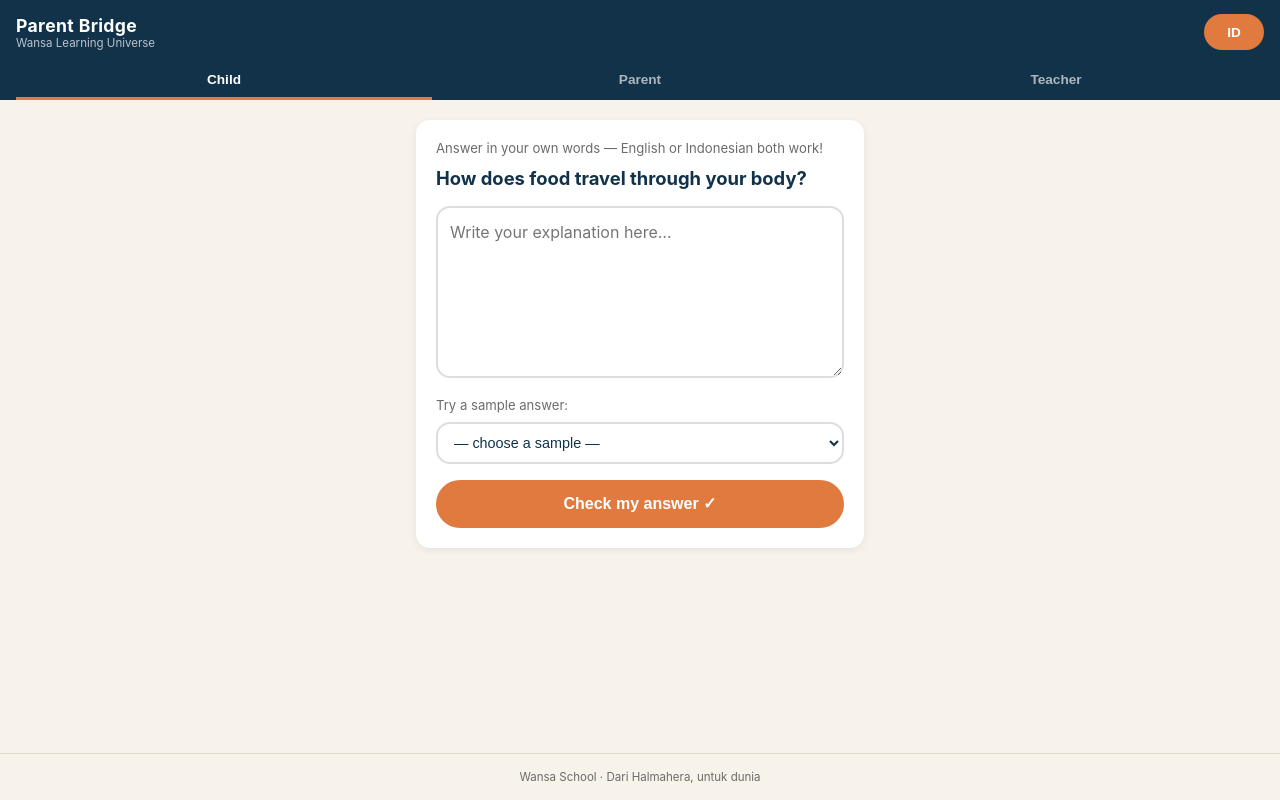
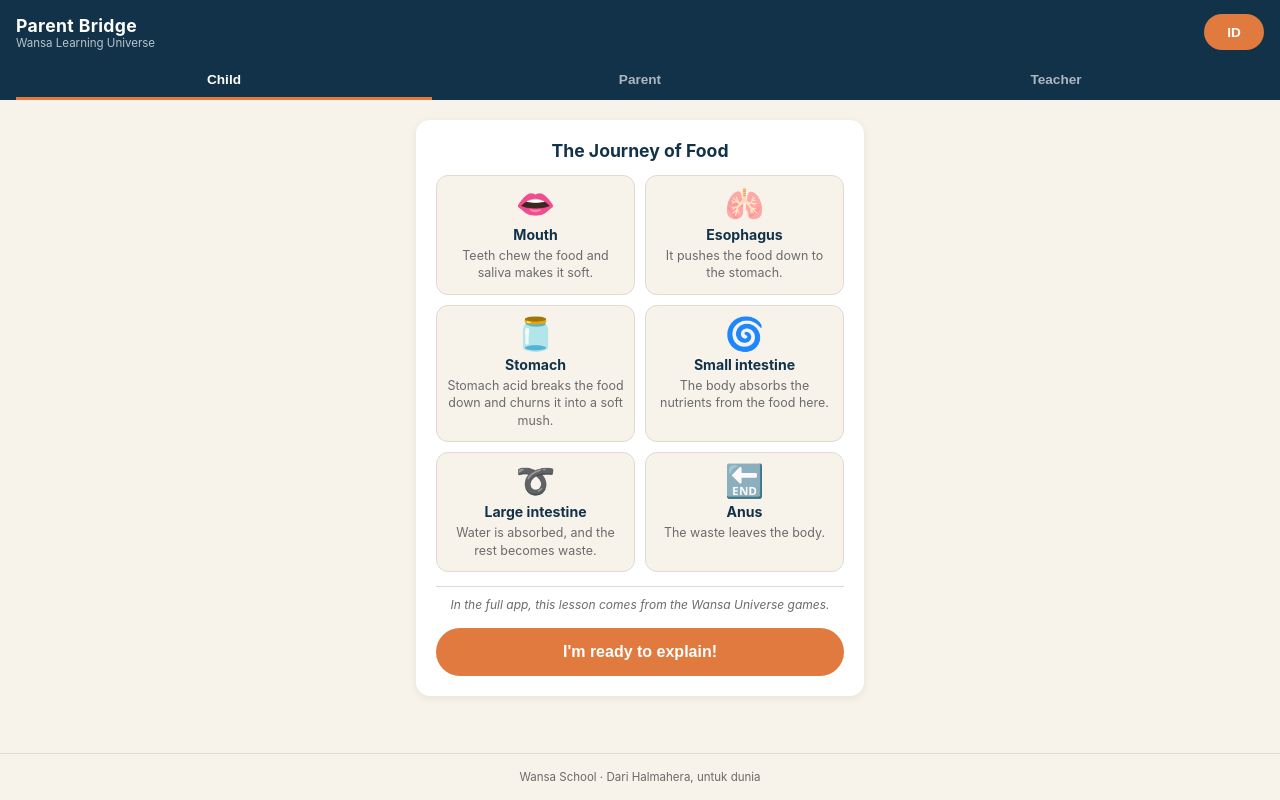
Before and after one commit to adywansa86-gif/parent-bridge, a plain HTML site: page index.html in a window 1280 px wide. Drawn offline with Linux system fonts and the light colour scheme.

Commit message:
Add Learn step to Child tab: lesson panel with 6 organ cards, ready button, read-again button

```diff
--- a/app.js
+++ b/app.js
@@ -15,7 +15,21 @@ const LANG = {
     tabTeacher: 'Teacher',
     langBtn:    'ID',
 
-    // Child view
+    // Child view — lesson
+    lessonTitle:   'The Journey of Food',
+    lessonNote:    'In the full app, this lesson comes from the Wansa Universe games.',
+    readyBtn:      "I'm ready to explain!",
+    readAgainBtn:  'Read the lesson again',
+    lessonCards: [
+      { emoji: '👄', organ: 'Mouth',            fact: 'Teeth chew the food and saliva makes it soft.' },
+      { emoji: '🫁', organ: 'Esophagus',        fact: 'It pushes the food down to the stomach.' },
+      { emoji: '🫙', organ: 'Stomach',          fact: 'Stomach acid breaks the food down and churns it into a soft mush.' },
+      { emoji: '🌀', organ: 'Small intestine',  fact: 'The body absorbs the nutrients from the food here.' },
+      { emoji: '➰', organ: 'Large intestine',  fact: 'Water is absorbed, and the rest becomes waste.' },
+      { emoji: '🔚', organ: 'Anus',             fact: 'The waste leaves the body.' },
+    ],
+
+    // Child view — question
     childHelper:   'Answer in your own words — English or Indonesian both work!',
     question:      'How does food travel through your body?',
     placeholder:   'Write your explanation here…',
@@ -90,7 +104,21 @@ const LANG = {
     tabTeacher: 'Guru',
     langBtn:    'EN',
 
-    // Child view
+    // Child view — lesson
+    lessonTitle:   'Perjalanan Makanan',
+    lessonNote:    'Di aplikasi lengkap, materi ini berasal dari permainan Wansa Universe.',
+    readyBtn:      'Aku siap menjelaskan!',
+    readAgainBtn:  'Baca materi lagi',
+    lessonCards: [
+      { emoji: '👄', organ: 'Mulut',          fact: 'Gigi mengunyah makanan dan air liur membuatnya lunak.' },
+      { emoji: '🫁', organ: 'Kerongkongan',   fact: 'Kerongkongan mendorong makanan turun ke lambung.' },
+      { emoji: '🫙', organ: 'Lambung',        fact: 'Asam lambung menghancurkan dan mengaduk makanan menjadi seperti bubur.' },
+      { emoji: '🌀', organ: 'Usus halus',     fact: 'Di sini sari-sari makanan diserap oleh tubuh.' },
+      { emoji: '➰', organ: 'Usus besar',     fact: 'Air diserap, dan sisanya menjadi kotoran.' },
+      { emoji: '🔚', organ: 'Anus',           fact: 'Sisa makanan dikeluarkan dari tubuh.' },
+    ],
+
+    // Child view — question
     childHelper:   'Jawab dengan kata-katamu sendiri — boleh bahasa Indonesia atau Inggris!',
     question:      'Bagaimana makanan berjalan di dalam tubuhmu?',
     placeholder:   'Tulis penjelasanmu di sini…',
@@ -501,8 +529,41 @@ function applyLang() {
 }
 
 // ── Child view ───────────────────────────────────────────────
+
+// Render lesson cards and texts in the current language
+function renderLesson() {
+  const L = LANG[currentLang];
+  document.getElementById('lesson-title').textContent = L.lessonTitle;
+  document.getElementById('lesson-note').textContent  = L.lessonNote;
+  document.getElementById('ready-btn').textContent    = L.readyBtn;
+
+  const grid = document.getElementById('lesson-cards');
+  grid.innerHTML = '';
+  L.lessonCards.forEach(c => {
+    const card = document.createElement('div');
+    card.className = 'lesson-card';
+    card.innerHTML =
+      `<span class="lesson-card-emoji">${c.emoji}</span>` +
+      `<span class="lesson-card-organ">${c.organ}</span>` +
+      `<span class="lesson-card-fact">${c.fact}</span>`;
+    grid.appendChild(card);
+  });
+}
+
+function showLesson() {
+  document.getElementById('lesson-panel').style.display   = '';
+  document.getElementById('question-panel').style.display = 'none';
+}
+
+function showQuestion() {
+  document.getElementById('lesson-panel').style.display   = 'none';
+  document.getElementById('question-panel').style.display = '';
+}
+
 function refreshChildLang() {
-  // Update static text via i18n attributes — applyLang() already did it
+  // Re-render the lesson in the new language
+  renderLesson();
+  // Update the read-again button text (it's inside question-panel, applyLang handles data-i18n)
   // Update sample dropdown options text
   const sel = document.getElementById('sample-select');
   if (!sel) return;
@@ -515,10 +576,21 @@ function refreshChildLang() {
 }
 
 function initChildView() {
-  const btn = document.getElementById('check-btn');
-  const ta  = document.getElementById('answer-ta');
-  const sel = document.getElementById('sample-select');
-  const retryBtn = document.getElementById('retry-btn');
+  const btn          = document.getElementById('check-btn');
+  const ta           = document.getElementById('answer-ta');
+  const sel          = document.getElementById('sample-select');
+  const retryBtn     = document.getElementById('retry-btn');
+  const readAgainBtn = document.getElementById('read-again-btn');
+  const readyBtn     = document.getElementById('ready-btn');
+
+  // "I'm ready to explain!" — hide lesson, show question
+  readyBtn.addEventListener('click', () => {
+    showQuestion();
+    ta.value = '';
+    sel.value = '';
+    clearResult();
+    ta.focus();
+  });
 
   // Check button — always visible, always re-runs on current text
   btn.addEventListener('click', () => {
@@ -528,12 +600,20 @@ function initChildView() {
     showResult(lastResult);
   });
 
-  // Try again — clears result and textarea, keeps Check button visible
+  // Try again — clears result and textarea
   retryBtn.addEventListener('click', () => {
     ta.value = '';
     sel.value = '';
     clearResult();
     ta.focus();
+  });
+
+  // "Read the lesson again" — go back to lesson panel
+  readAgainBtn.addEventListener('click', () => {
+    ta.value = '';
+    sel.value = '';
+    clearResult();
+    showLesson();
   });
 
   // Choosing a new sample clears the old result
@@ -551,9 +631,9 @@ function initChildView() {
 
   // Show / hide score breakdown
   document.getElementById('show-details-btn').addEventListener('click', () => {
-    const bd = document.getElementById('score-breakdown');
+    const bd  = document.getElementById('score-breakdown');
     const btn = document.getElementById('show-details-btn');
-    const L = LANG[currentLang];
+    const L   = LANG[currentLang];
     if (bd.style.display === 'none') {
       bd.style.display = 'grid';
       btn.textContent = L.hideDetails;
@@ -562,20 +642,23 @@ function initChildView() {
       btn.textContent = L.showDetails;
     }
   });
+
+  // Initial render of the lesson panel
+  renderLesson();
 }
 
 function clearResult() {
-  document.getElementById('result-area').style.display = 'none';
-  document.getElementById('retry-btn').style.display = 'none';
+  document.getElementById('result-area').style.display  = 'none';
+  document.getElementById('retry-row').style.display    = 'none';
+  document.getElementById('read-again-btn').style.display = 'none';
   lastResult = null;
 }
 
 function showResult(result) {
   const L = LANG[currentLang];
-  const area = document.getElementById('result-area');
-  const badge = document.getElementById('result-badge');
+  const area     = document.getElementById('result-area');
+  const badge    = document.getElementById('result-badge');
   const hintsDiv = document.getElementById('hints-div');
-  const retryBtn = document.getElementById('retry-btn');
   // Check button stays visible — never hide it
 
   // Badge with level-matched colors
@@ -619,7 +702,10 @@ function showResult(result) {
   document.getElementById('show-details-btn').textContent = L.showDetails;
 
   area.style.display = 'block';
-  retryBtn.style.display = 'block';
+  document.getElementById('retry-row').style.display = 'block';
+  // Show "Read the lesson again" only when level is not "understands"
+  const readAgainBtn = document.getElementById('read-again-btn');
+  readAgainBtn.style.display = result.level !== 'understands' ? 'block' : 'none';
 }
 
 // ── Parent view ──────────────────────────────────────────────
--- a/index.html
+++ b/index.html
@@ -27,7 +27,17 @@
 
   <!-- ── Child View ── -->
   <section id="child-view" class="view">
-    <div class="card">
+
+    <!-- Lesson panel (shown first) -->
+    <div id="lesson-panel" class="card">
+      <h2 id="lesson-title" class="lesson-title"></h2>
+      <div id="lesson-cards" class="lesson-grid"></div>
+      <p id="lesson-note" class="lesson-note"></p>
+      <button id="ready-btn" class="btn btn-primary lesson-ready-btn"></button>
+    </div>
+
+    <!-- Question panel (hidden until ready) -->
+    <div id="question-panel" class="card" style="display:none;">
       <p style="font-size:0.82rem;color:var(--muted);margin-bottom:10px;" data-i18n="childHelper">
         Answer in your own words — English or Indonesian both work!
       </p>
@@ -74,10 +84,13 @@
         <!-- Hints -->
         <div id="hints-div" class="hints" style="margin-top:10px;"></div>
 
-        <!-- Try again -->
-        <button id="retry-btn" class="btn btn-ghost" style="display:none;width:100%;margin-top:12px;" data-i18n="tryAgainBtn">Try again</button>
+        <!-- Try again / Read again -->
+        <div id="retry-row" style="display:none;margin-top:12px;">
+          <button id="retry-btn" class="btn btn-ghost" style="width:100%;" data-i18n="tryAgainBtn">Try again</button>
+          <button id="read-again-btn" class="btn btn-ghost" style="width:100%;margin-top:8px;display:none;" data-i18n="readAgainBtn">Read the lesson again</button>
+        </div>
       </div>
-    </div>
+    </div><!-- /question-panel -->
   </section>
 
   <!-- ── Parent View ── -->
--- a/style.css
+++ b/style.css
@@ -278,6 +278,59 @@ main { flex: 1; padding: 20px 16px; max-width: 480px; width: 100%; margin: 0 aut
 }
 .score-breakdown span { font-weight: 600; }
 
+/* ── Lesson panel ── */
+.lesson-title {
+  font-size: 1.1rem;
+  font-weight: 700;
+  color: var(--navy);
+  margin-bottom: 14px;
+  text-align: center;
+}
+.lesson-grid {
+  display: grid;
+  grid-template-columns: 1fr 1fr;
+  gap: 10px;
+  margin-bottom: 14px;
+}
+.lesson-card {
+  background: var(--cream);
+  border: 1.5px solid #e0dbd0;
+  border-radius: 12px;
+  padding: 12px 10px;
+  display: flex;
+  flex-direction: column;
+  align-items: center;
+  text-align: center;
+  gap: 4px;
+}
+.lesson-card-emoji { font-size: 2rem; line-height: 1; }
+.lesson-card-organ {
+  font-size: 0.88rem;
+  font-weight: 700;
+  color: var(--navy);
+  margin-top: 2px;
+}
+.lesson-card-fact {
+  font-size: 0.78rem;
+  color: var(--muted);
+  line-height: 1.4;
+}
+.lesson-note {
+  font-size: 0.75rem;
+  color: var(--muted);
+  font-style: italic;
+  text-align: center;
+  margin-bottom: 16px;
+  border-top: 1px solid #e0dbd0;
+  padding-top: 10px;
+}
+.lesson-ready-btn {
+  width: 100%;
+  font-size: 1rem;
+  padding: 14px;
+}
+
+
 /* ── Footer ── */
 footer {
   text-align: center;
```
